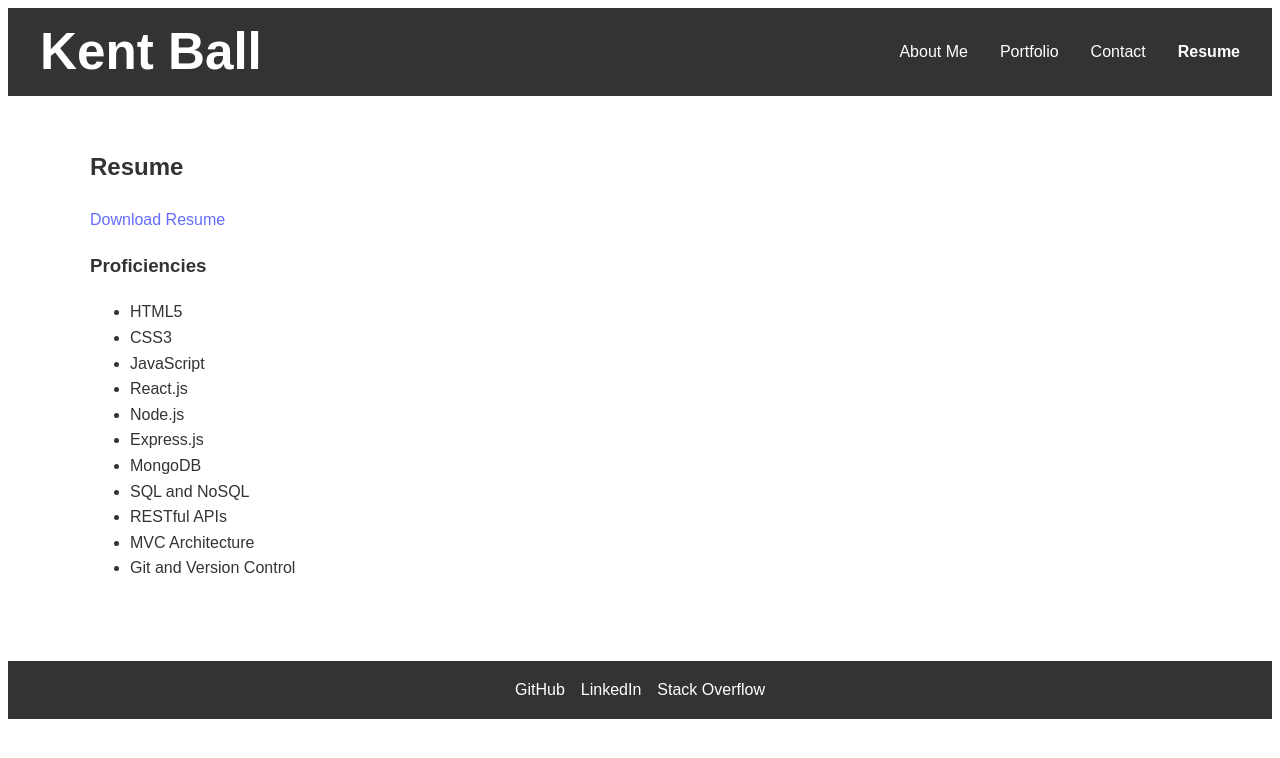
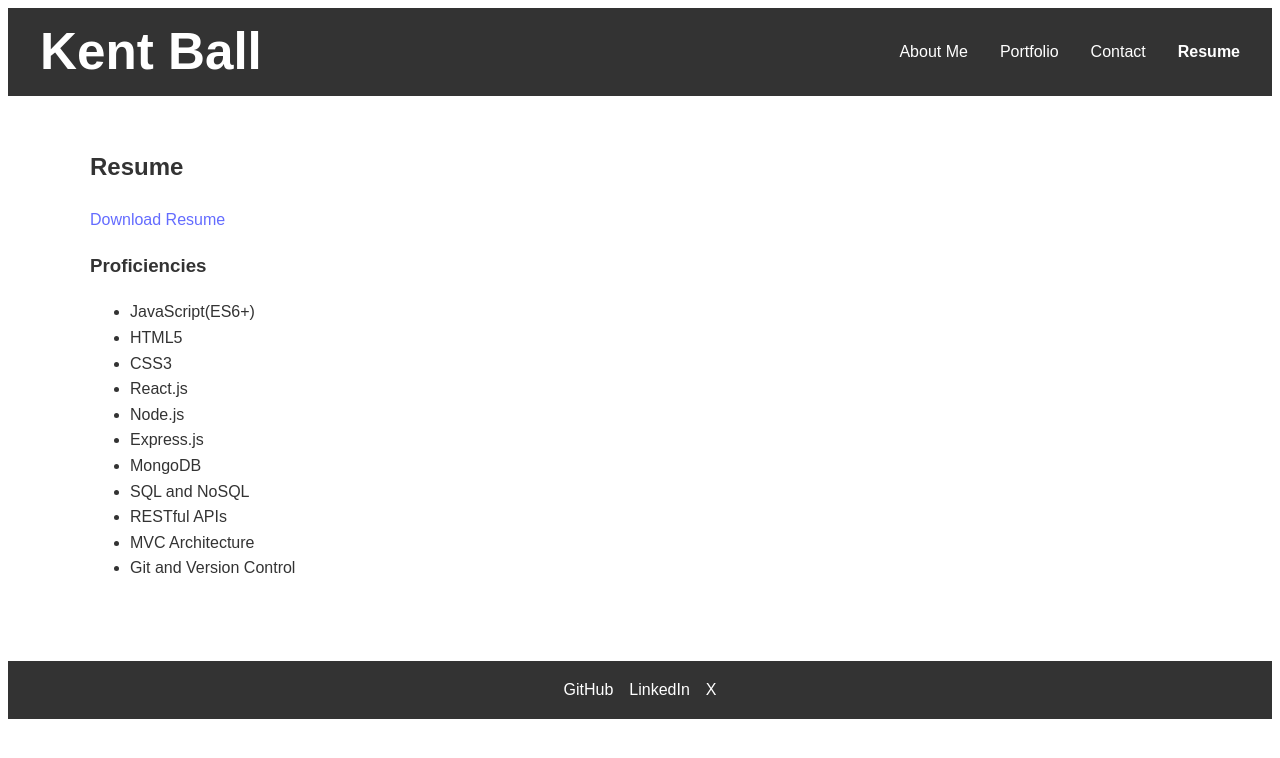
Before and after one commit to digitalscribe53/React-Portfolio, a React (Vite) app: page /resume in a window 1280 px wide. Shown: the top 758 px of the page. Built offline with nearby package versions, Linux system fonts and the light colour scheme.

Commit message:
Updated resume page and footer

```diff
--- a/src/components/Footer.jsx
+++ b/src/components/Footer.jsx
@@ -5,7 +5,7 @@
     <footer>
       <a href="https://github.com/digitalscribe53" target="_blank" rel="noopener noreferrer">GitHub</a>
       <a href="https://linkedin.com/in/kent-ball" target="_blank" rel="noopener noreferrer">LinkedIn</a>
-      <a href="https://stackoverflow.com/users/youruserid" target="_blank" rel="noopener noreferrer">Stack Overflow</a>
+      <a href="https://https://x.com/november1actual" target="_blank" rel="noopener noreferrer">X</a>
     </footer>
   );
 };
--- a/src/components/Resume.jsx
+++ b/src/components/Resume.jsx
@@ -2,7 +2,7 @@
 
 const Resume = () => {
   const proficiencies = [
-    "HTML5", "CSS3", "JavaScript", "React.js", "Node.js",
+    "JavaScript(ES6+)", "HTML5", "CSS3", "React.js", "Node.js",
     "Express.js", "MongoDB", "SQL and NoSQL", "RESTful APIs", "MVC Architecture", "Git and Version Control"
   ];
 
```
